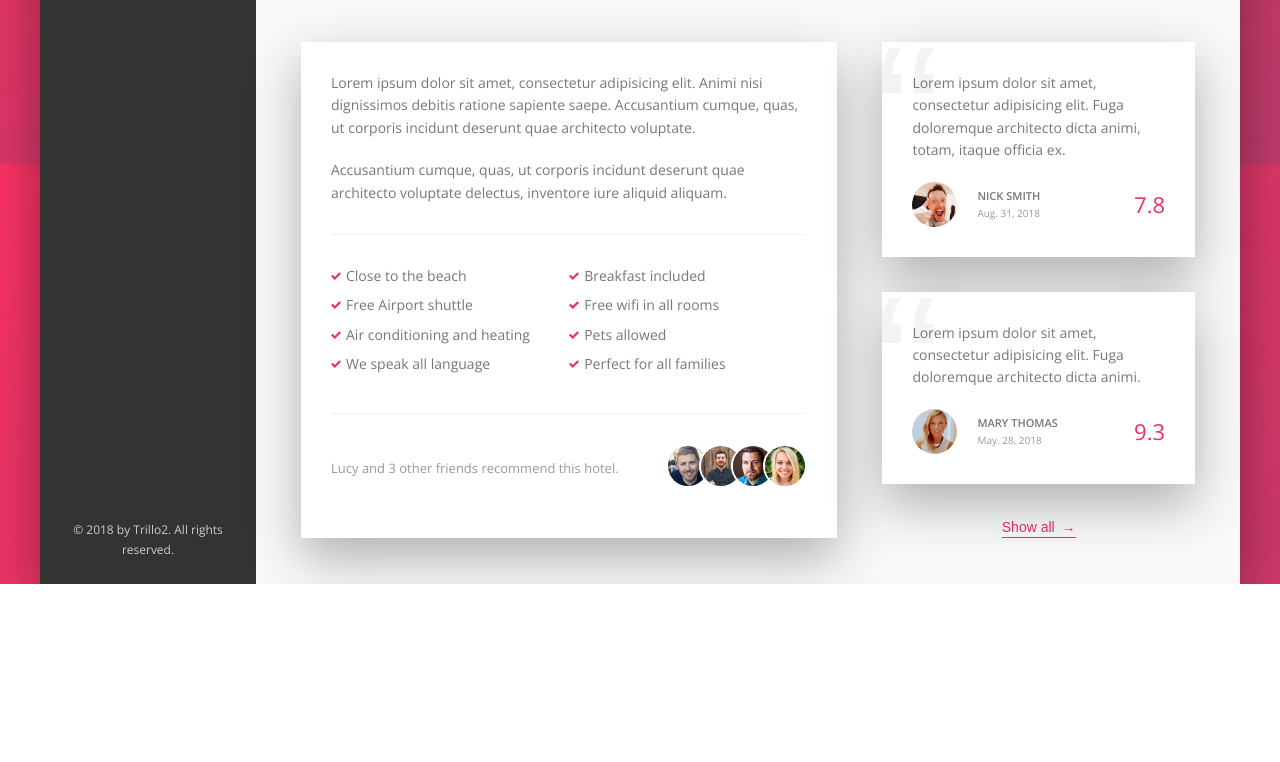
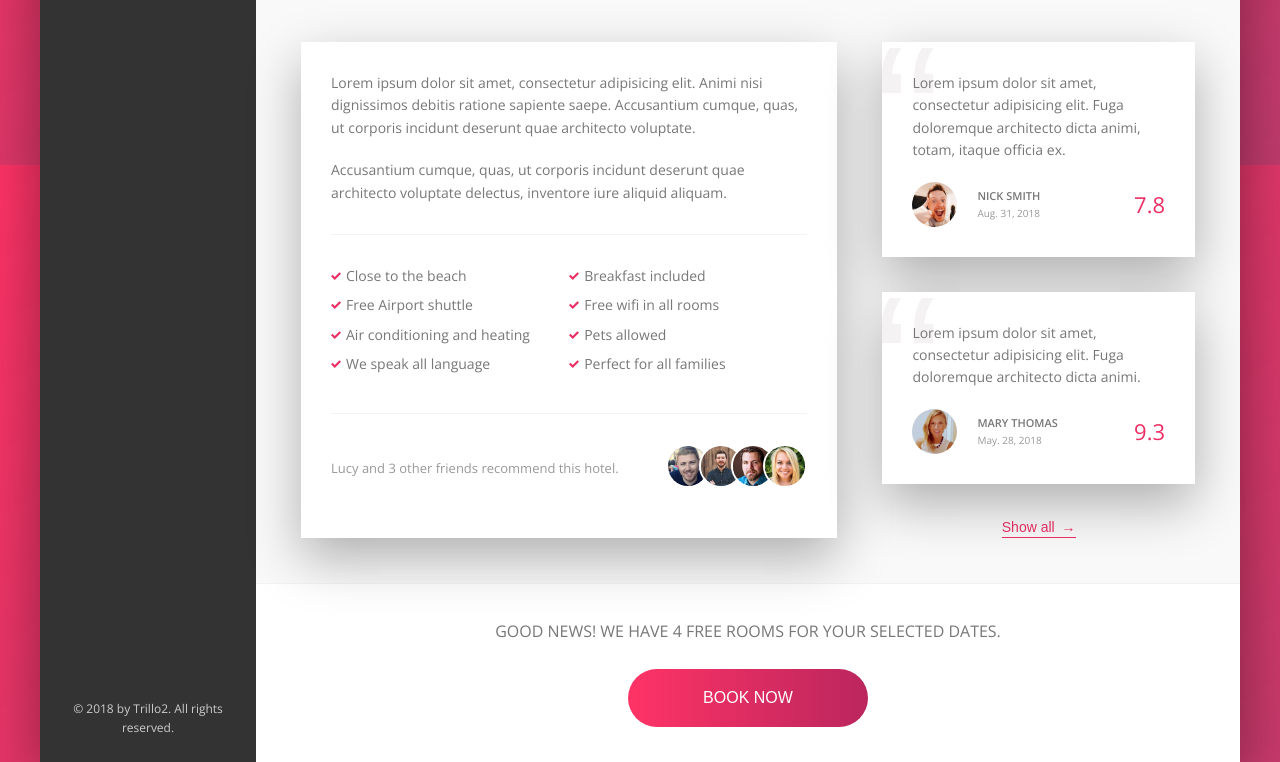
Before and after one commit to m2paulc/Trillo2, a website: page index.html in a window 1280 px wide. Shown: the part 635-1397 px from the top of the page. Before the commit the page ends 1219 px from the top, so only its background shows below. Drawn offline with nearby package versions, Linux system fonts and the light colour scheme.

Commit message:
completed call to action footer

```diff
--- a/index.html
+++ b/index.html
@@ -156,6 +156,15 @@
                             <button class="btn-inline">Show all <span>&rarr;</span></button>
                         </div>
                     </div>
+                    <div class="cta">
+                        <h2 class="cta__heading">
+                            Good news! We have 4 free rooms for your selected dates.
+                        </h2>
+                        <button class="cta__btn">
+                            <span class="cta__btn--visible">Book Now</span>
+                            <span class="cta__btn--invisible">Only 4 rooms left!</span>
+                        </button>
+                    </div>
                 </main>
             </div>
         </div>
--- a/package.json
+++ b/package.json
@@ -7,7 +7,6 @@
     "watch:sass": "node-sass sass/main.scss css/style.css -w",
     "devserver": "live-server",
     "start": "npm-run-all --parallel devserver watch:sass",
-
     "compile:sass": "node-sass sass/main.scss css/style.comp.css",
     "prefix:css": "postcss --use autoprefixer -b 'last 10 versions' css/style.comp.css -o css/style.prefix.css",
     "compress:css": "node-sass css/style.prefix.css css/style.css --output-style compressed",
--- /dev/null
+++ b/sass/layouts/_cta-footer.scss
@@ -0,0 +1,54 @@
+.cta {
+  padding: 3.5rem 0;
+  text-align: center;
+
+  &__heading {
+    font-size: 1.6rem;
+    font-weight: 300;
+    text-transform: uppercase;
+    margin-bottom: 2.5rem;
+  }
+
+  &__btn {
+    font-size: 1.6rem;
+    font-weight: 300;
+    text-transform: uppercase;
+    border-radius: 100px;
+    border: none;
+    background-image: linear-gradient(to right, $color-primary-light, $color-primary-dark);
+    color: #fff;
+    position: relative;
+    overflow: hidden;
+    cursor: pointer;
+
+    & > * {
+      display: inline-block;
+      height: 100%;
+      width: 100%;
+      transition: all .2s ease-out;
+    }
+
+    &--visible {
+      padding: 2rem 7.5rem;
+    }
+
+    &--invisible {
+      padding: 2rem 0;
+      position: absolute;
+      left: 0;
+      top: -100%;
+    }
+
+    &:hover {
+      background-image: linear-gradient(to left, $color-primary-light, $color-primary-dark);
+    }
+
+    &:hover &--visible {
+      transform: translateY(100%);
+    }
+
+    &:hover &--invisible {
+      top: 0%;
+    }
+  }
+}
--- a/sass/main.scss
+++ b/sass/main.scss
@@ -7,3 +7,4 @@
 @import 'components/hotel-overview';
 @import 'layouts/main-detail';
 @import 'layouts/user-review';
+@import 'layouts/cta-footer';
```
Also changed, not shown: css/style.css, 1 other file.
